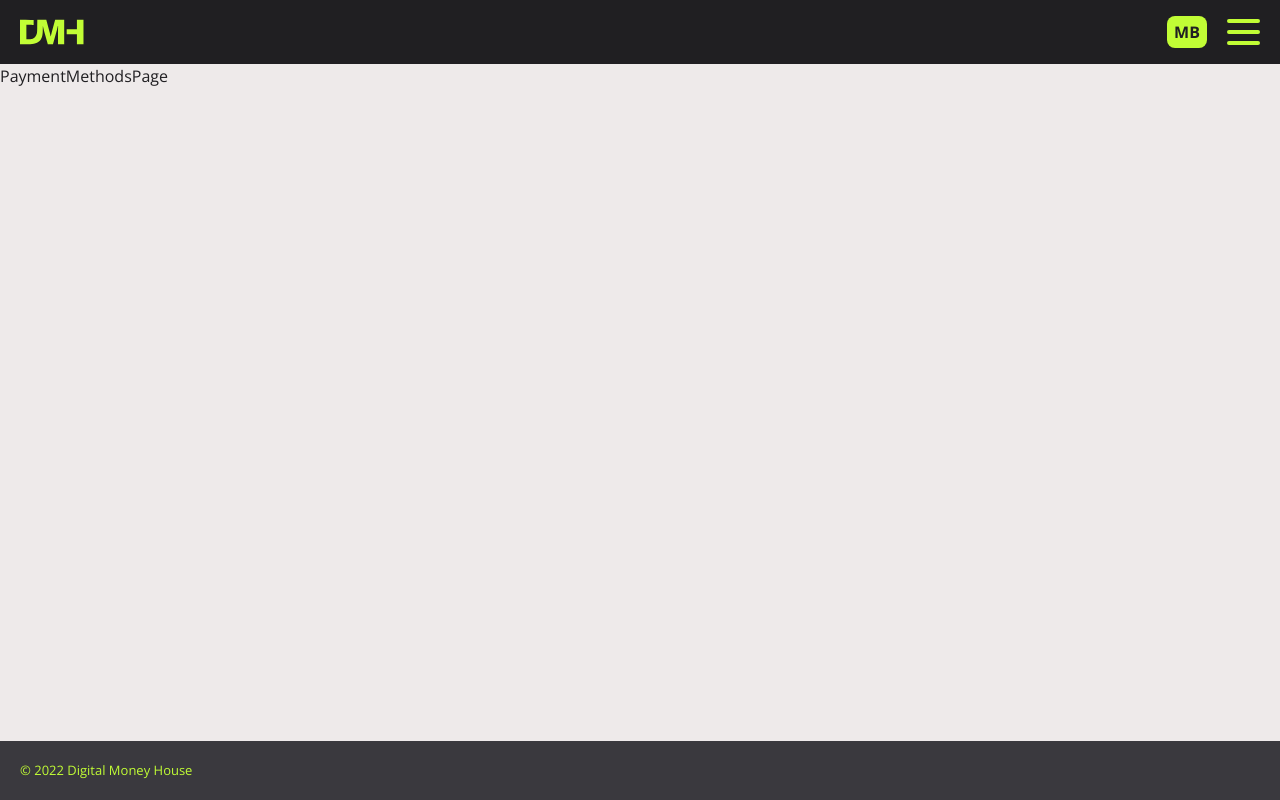
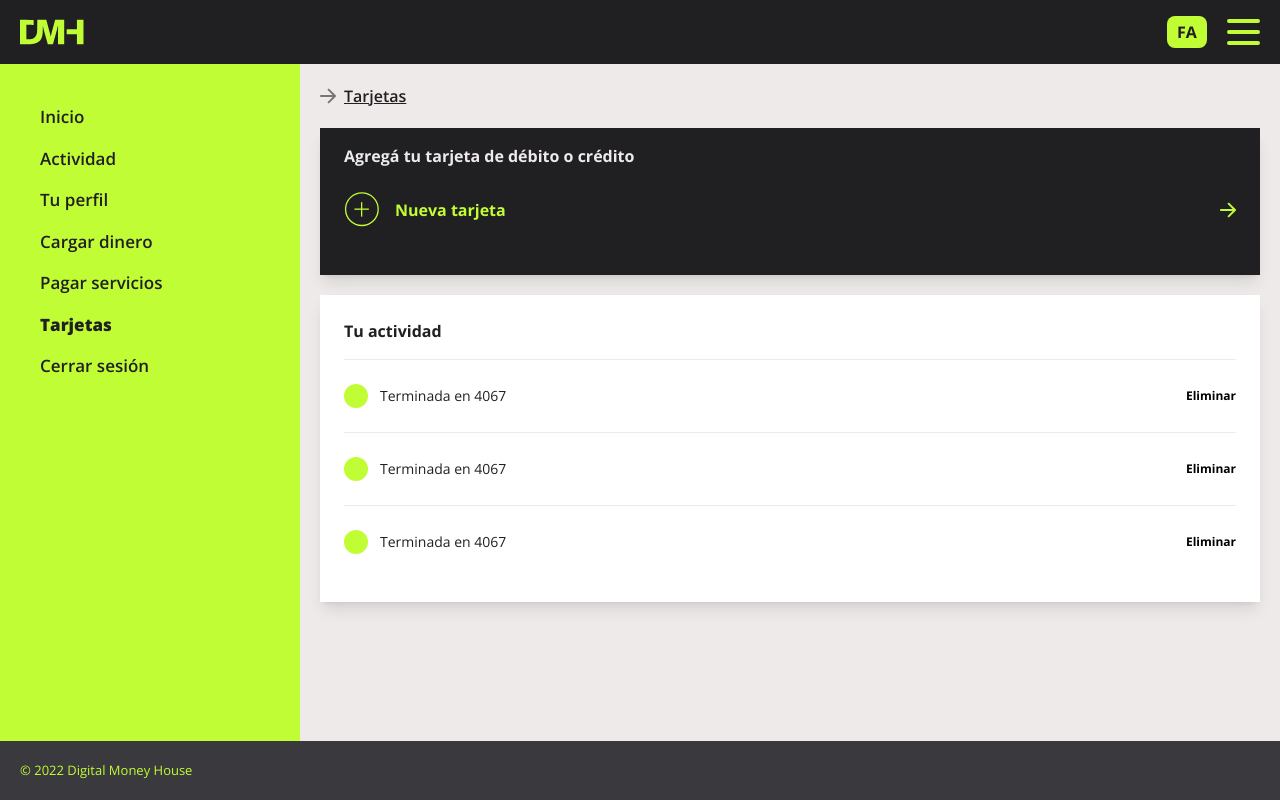
Before and after one commit to virginiafrias-dev/Digital_Money_House, a Next.js app: page /payment-methods in a window 1280 px wide. Built offline with nearby package versions, Linux system fonts and the light colour scheme.

Commit message:
wip: finished UI views for sprint 2

```diff
--- a/src/app/actions/loginActions.ts
+++ b/src/app/actions/loginActions.ts
@@ -1,13 +1,17 @@
+import { getServerToken } from "@/utils/server";
 import axios from "axios";
 
 export const getAccountInfo = async () => {
   try {
-    const response = await axios.get(process.env.BASE_URL + "/api/account", {
-      headers: {
-        api_key: process.env.TOKEN,
-      },
-    });
-    return response.data;
+    const token = await getServerToken();
+
+    // const response = await axios.get(process.env.BASE_URL + "/api/account", {
+    //   headers: {
+    //     api_key: token,
+    //   },
+    // });
+    // return response.data;
+    return token;
   } catch (error) {
     console.error("Error al obtener la cuenta:", error);
     throw error;
--- a/src/app/globals.css
+++ b/src/app/globals.css
@@ -39,7 +39,7 @@ body {
 }
 
 input {
-  @apply bg-white text-brand-black placeholder-black/50 rounded-xl text-base px-6 py-3 shadow-md border border-transparent ring-2 focus:ring-brand-green focus:outline-none;
+  @apply bg-white text-brand-black placeholder-black/50 rounded-xl text-base px-6 py-3 shadow-md border border-brand-white ring-2 focus:ring-brand-green focus:outline-none;
 }
 
 .error-p {
@@ -53,3 +53,12 @@ input {
 .header {
   background: var(--brand);
 }
+
+.sidenav-link {
+  @apply text-[17px] font-semibold;
+}
+
+.sidenav-link:hover,
+.sidenav-link.active {
+  @apply font-black;
+}
--- a/src/app/layout.tsx
+++ b/src/app/layout.tsx
@@ -4,6 +4,7 @@ import type { Metadata } from "next";
 import { Open_Sans } from "next/font/google";
 import React from "react";
 import "./globals.css";
+import SideNav from "@/components/SideNav/SideNav";
 
 const openSans = Open_Sans({
   variable: "--font-open-sans",
@@ -26,9 +27,12 @@ export default function RootLayout({
         className={`${openSans.variable} antialiased flex flex-col min-h-dvh`}
       >
         <Header />
-        <main className={clsx("grow relative overflow-y-auto")}>
-          {children}
-        </main>
+        <div className="flex grow">
+          <SideNav />
+          <main className={clsx("grow relative overflow-y-auto")}>
+            {children}
+          </main>
+        </div>
         <footer className="py-5 bg-brand-gray text-brand-green flex max-md:justify-center">
           <p className="text-[13px] md:pl-5">© 2022 Digital Money House</p>
         </footer>
--- /dev/null
+++ b/src/app/payment-methods/new/page.tsx
@@ -0,0 +1,42 @@
+import Card from "@/components/Card/Card";
+import PageTitle from "@/components/PageTitle/PageTitle";
+import React from "react";
+
+const NewPaymentMethodPage = () => {
+  return (
+    <div className="absolute inset-0">
+      <PageTitle text="Nueva tarjeta" />
+      <div className="px-5 pb-5">
+        <Card className="flex flex-col gap-6 p-6! shadow-lg bg-white">
+          <div className="bg-brand-gray h-44" />
+
+          <form className="flex flex-col gap-4">
+            <input
+              type="text"
+              placeholder="Número de tarjeta*"
+              className="ring-transparent shadow-lg grow"
+            />
+            <input
+              type="text"
+              placeholder="Nombre y apellido*"
+              className="ring-transparent shadow-lg grow"
+            />
+            <input
+              type="date"
+              placeholder="Fecha de vencimiento*"
+              className="ring-transparent shadow-lg grow"
+            />
+            <input
+              type="number"
+              placeholder="Código de seguridad*"
+              className="ring-transparent shadow-lg grow"
+            />
+            <button className="btn btn-primary mt-4">Continuar</button>
+          </form>
+        </Card>
+      </div>
+    </div>
+  );
+};
+
+export default NewPaymentMethodPage;
--- a/src/app/payment-methods/page.tsx
+++ b/src/app/payment-methods/page.tsx
@@ -1,7 +1,62 @@
+import Card from "@/components/Card/Card";
+import { DividerLine } from "@/components/DividerLine";
+import PageTitle from "@/components/PageTitle/PageTitle";
+import ArrowRight from "@/public/icons/arrow-right";
+import Plus from "@/public/icons/plus";
+import Link from "next/link";
 import React from "react";
 
 const PaymentMethodsPage = () => {
-  return <div>PaymentMethodsPage</div>;
+  return (
+    <div className="absolute inset-0">
+      <PageTitle text="Tarjetas" />
+
+      <div className="px-5 flex flex-col gap-5 pb-5">
+        {/* New cards link */}
+        <Link href={"/payment-methods/new"}>
+          <Card
+            style="black"
+            className="flex flex-col gap-6 shadow-lg py-4 px-6"
+          >
+            <p className="font-bold">Agregá tu tarjeta de débito o crédito</p>
+            <div className="flex justify-between items-center pb-8">
+              <div className="flex items-center gap-4">
+                <Plus />
+                <p className="font-bold text-brand-green">Nueva tarjeta</p>
+              </div>
+              <ArrowRight fill="#c1fd35" />
+            </div>
+          </Card>
+        </Link>
+
+        {/* Cards */}
+        <ActivityCard />
+      </div>
+    </div>
+  );
 };
 
+const ActivityCardItem = () => (
+  <div className="flex flex-col gap-6">
+    <DividerLine />
+    <div className="flex gap-3 items-center pb-6">
+      <div className="bg-brand-green rounded-full w-6 h-6" />
+      <p className="text-sm grow">Terminada en 4067</p>
+      <button>
+        <p className="text-black text-xs font-bold">Eliminar</p>
+      </button>
+    </div>
+  </div>
+);
+
+const ActivityCard = () => (
+  <Card className="bg-white flex flex-col p-6! shadow-lg">
+    <p className="font-bold mb-4">Tu actividad</p>
+
+    <ActivityCardItem />
+    <ActivityCardItem />
+    <ActivityCardItem />
+  </Card>
+);
+
 export default PaymentMethodsPage;
--- a/src/app/profile/page.tsx
+++ b/src/app/profile/page.tsx
@@ -1,4 +1,5 @@
 import Card from "@/components/Card/Card";
+import { DividerLine } from "@/components/DividerLine";
 import PageTitle from "@/components/PageTitle/PageTitle";
 import ArrowRight from "@/public/icons/arrow-right";
 import CarbonCopy from "@/public/icons/carbon-copy";
@@ -32,7 +33,7 @@ const ProfilePage = () => {
         <PersonalInfo />
 
         {/* Link to payment methods */}
-        <Link href={"/transactions"}>
+        <Link href={"/payment-methods"}>
           <Card
             style="green"
             className="flex justify-between items-center shadow-lg py-[22px]"
@@ -113,6 +114,4 @@ const BankingInfo = () => (
   </Card>
 );
 
-const DividerLine = () => <div className="h-px bg-brand-white" />;
-
 export default ProfilePage;
--- /dev/null
+++ b/src/components/DividerLine.tsx
@@ -0,0 +1 @@
+export const DividerLine = () => <div className="h-px bg-brand-white" />;
--- a/src/components/Header/Header.tsx
+++ b/src/components/Header/Header.tsx
@@ -96,11 +96,9 @@ const DefaultNav = ({ isAuthenticated, pathName }: DefaultNavProps) => (
           href={"/profile"}
           className="w-10 h-8 bg-brand-green text-brand-black font-bold grid place-items-center rounded-lg"
         >
-          MB
+          FA
         </Link>
-        <form action="/logout" className="grid place-items-center">
-          <HamburgerMenuButton />
-        </form>
+        <HamburgerMenuButton />
       </>
     )}
   </nav>
--- /dev/null
+++ b/src/components/SideNav/SideNav.tsx
@@ -0,0 +1,77 @@
+"use client";
+import clsx from "clsx";
+import Link from "next/link";
+import { usePathname } from "next/navigation";
+import React, { useEffect, useState } from "react";
+
+const SideNav = () => {
+  const pathName = usePathname();
+
+  const [path, setPath] = useState("");
+
+  useEffect(() => {
+    setPath(pathName);
+  }, [pathName]);
+
+  if (
+    pathName === "/" ||
+    pathName === "/home" ||
+    pathName === "/signup" ||
+    pathName === "/signup/success" ||
+    pathName === "/login"
+  ) {
+    return null;
+  }
+
+  return (
+    <nav className="max-xl:w-[25%] xl:w-[300px] bg-brand-green flex flex-col gap-4 p-10 max-md:hidden">
+      <Link
+        className={clsx("sidenav-link", path === "/dashboard" && "active")}
+        href="/dashboard"
+      >
+        Inicio
+      </Link>
+      <Link
+        className={clsx("sidenav-link", path === "/activity" && "active")}
+        href="/activity"
+      >
+        Actividad
+      </Link>
+      <Link
+        className={clsx("sidenav-link", path === "/profile" && "active")}
+        href="/profile"
+      >
+        Tu perfil
+      </Link>
+      <Link
+        className={clsx("sidenav-link", path === "/transactions" && "active")}
+        href="/transactions"
+      >
+        Cargar dinero
+      </Link>
+      <Link
+        className={clsx("sidenav-link", path === "/services" && "active")}
+        href="/services"
+      >
+        Pagar servicios
+      </Link>
+      <Link
+        className={clsx(
+          "sidenav-link",
+          path === "/payment-methods" && "active"
+        )}
+        href="/payment-methods"
+      >
+        Tarjetas
+      </Link>
+      <Link
+        className={clsx("sidenav-link", path === "/logout" && "active")}
+        href="/logout"
+      >
+        Cerrar sesión
+      </Link>
+    </nav>
+  );
+};
+
+export default SideNav;
--- a/src/public/icons/arrow-right.tsx
+++ b/src/public/icons/arrow-right.tsx
@@ -1,6 +1,12 @@
 import React from "react";
 
-const ArrowRight = ({ className }: { className?: string }) => {
+const ArrowRight = ({
+  className,
+  fill,
+}: {
+  className?: string;
+  fill?: string;
+}) => {
   return (
     <svg
       className={className}
@@ -12,8 +18,8 @@ const ArrowRight = ({ className }: { className?: string }) => {
     >
       <path
         d="M1 7C0.447715 7 0 7.44772 0 8C0 8.55228 0.447715 9 1 9V7ZM15.7071 8.70711C16.0976 8.31658 16.0976 7.68342 15.7071 7.29289L9.34315 0.928932C8.95262 0.538408 8.31946 0.538408 7.92893 0.928932C7.53841 1.31946 7.53841 1.95262 7.92893 2.34315L13.5858 8L7.92893 13.6569C7.53841 14.0474 7.53841 14.6805 7.92893 15.0711C8.31946 15.4616 8.95262 15.4616 9.34315 15.0711L15.7071 8.70711ZM1 9H15V7H1V9Z"
-        fill="black"
-        fillOpacity="0.5"
+        fill={fill || "black"}
+        fillOpacity={fill || "0.5"}
       />
     </svg>
   );
--- /dev/null
+++ b/src/public/icons/plus.tsx
@@ -0,0 +1,34 @@
+import React from "react";
+
+const Plus = ({ className }: { className?: string }) => {
+  return (
+    <svg
+      className={className}
+      width="35"
+      height="35"
+      viewBox="0 0 35 35"
+      fill="none"
+      xmlns="http://www.w3.org/2000/svg"
+    >
+      <path
+        d="M17.874 0.812988C26.8754 0.812988 34.1758 8.13099 34.1758 17.1626C34.1758 26.1942 26.8754 33.5122 17.874 33.5122C8.87285 33.512 1.57324 26.1941 1.57324 17.1626C1.57324 8.13112 8.87285 0.813202 17.874 0.812988Z"
+        stroke="#C1FD35"
+        strokeWidth="1.3"
+      />
+      <path
+        d="M17.6255 10.1626V24.6626"
+        stroke="#C1FD35"
+        strokeWidth="1.3"
+        strokeLinejoin="round"
+      />
+      <path
+        d="M24.8545 17.1626L10.3958 17.1626"
+        stroke="#C1FD35"
+        strokeWidth="1.3"
+        strokeLinejoin="round"
+      />
+    </svg>
+  );
+};
+
+export default Plus;
--- a/src/utils/server.ts
+++ b/src/utils/server.ts
@@ -5,3 +5,9 @@ export async function getServerAuthStatus() {
   const token = cookieStore.get("Authorization");
   return !!token;
 }
+
+export async function getServerToken() {
+  const cookieStore = await cookies();
+  const token = cookieStore.get("Authorization");
+  return token?.value;
+}
```
